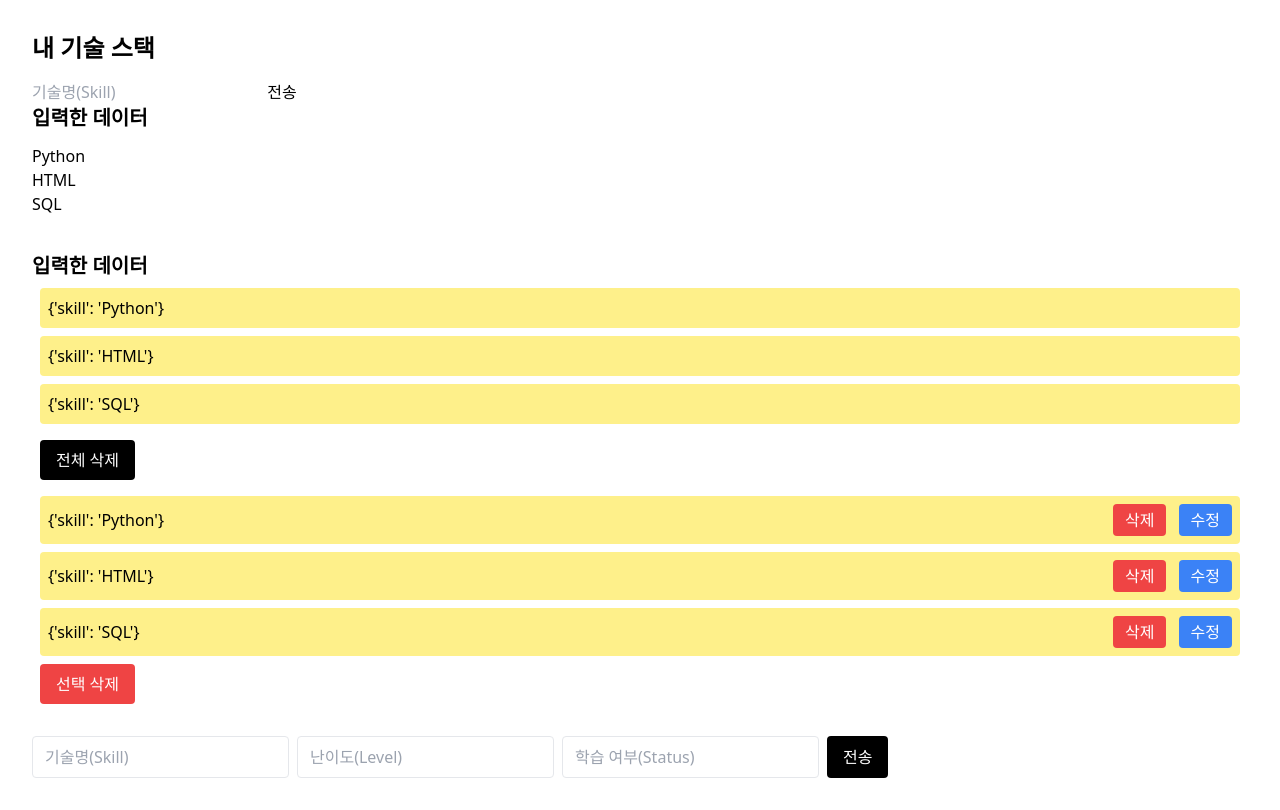
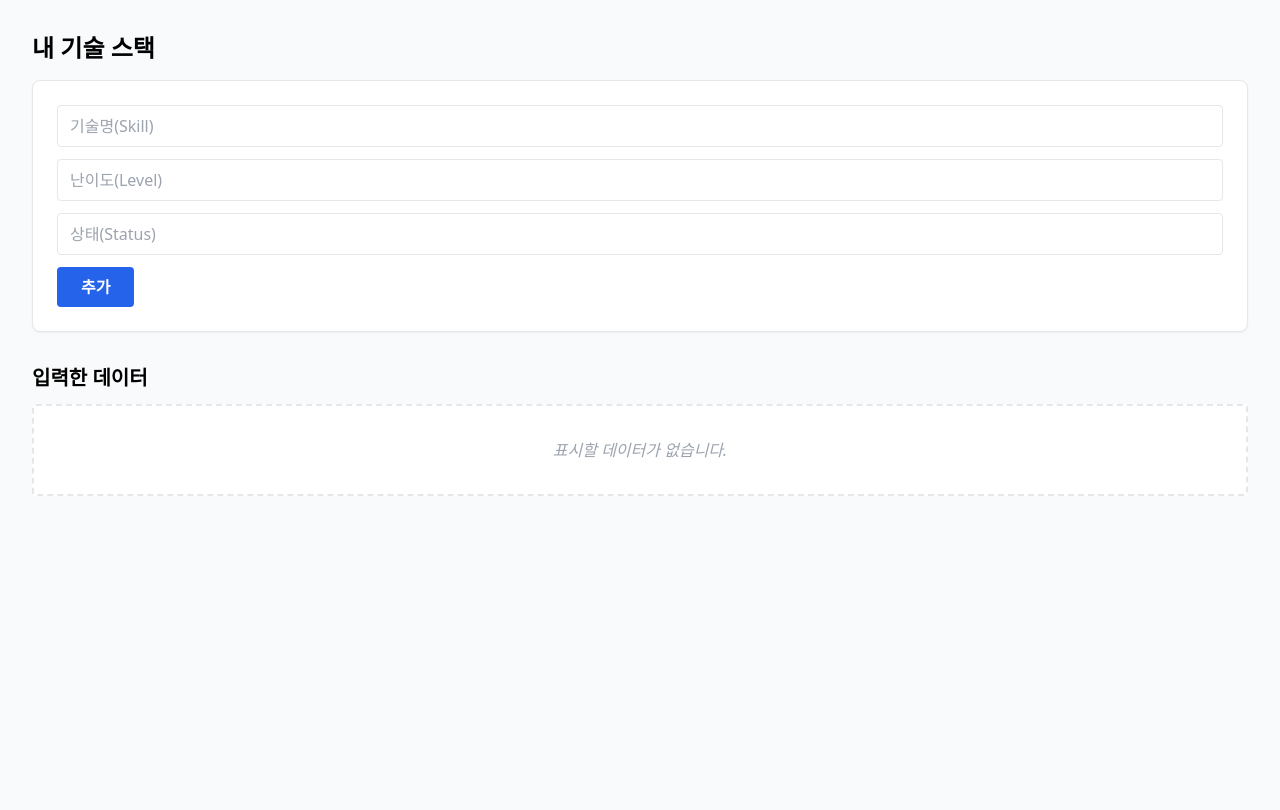
Before and after one commit to byeongju2008/project_flask, a Flask app: page / in a window 1280 px wide. After the commit the page ends 496 px from the top, so only its background shows below. Run offline with Flask 3, Linux system fonts and the light colour scheme; some libraries are stand-ins or nearby versions.

Commit message:
딕셔너리 다속성 create read delete 구현

```diff
--- a/app.py
+++ b/app.py
@@ -2,11 +2,7 @@ from flask import Flask, render_template, request, redirect
 
 app = Flask(__name__)
 
-messages = [
-    {"skill": "Python"},
-    {"skill": "HTML"},
-    {"skill": "SQL"}
-]
+messages = []
 
 @app.route('/')
 def home():
@@ -15,45 +11,38 @@ def home():
 @app.route('/send', methods=['POST'])
 def send():
     skill = request.form.get('skill', '').strip()
-    if not skill:
-        return redirect('/')
-    messages.append({"skill": skill})
+    level = request.form.get('level', '').strip()
+    status = request.form.get('status', '').strip()
+    if skill and level and status:
+        messages.append({"skill": skill, "level": level, "status": status})
     return redirect('/')
 
+# 개별 삭제 (버튼 방식 대응)
 @app.route('/delete', methods=['POST'])
-def delete():
-    index = int(request.form.get('index'))
-    messages.pop(index)
+def delete_one():
+    index_str = request.form.get('index')
+    if index_str is not None:
+        index = int(index_str)
+        if 0 <= index < len(messages):
+            messages.pop(index)
     return redirect('/')
 
+# 선택 삭제
+@app.route('/delete_selected', methods=['POST'])
+def delete_selected():
+    indexes = request.form.getlist('delete_indexes')
+    # 큰 인덱스부터 지워야 리스트 순서가 꼬이지 않음
+    indexes = sorted([int(i) for i in indexes], reverse=True)
+    for index in indexes:
+        if 0 <= index < len(messages):
+            messages.pop(index)
+    return redirect('/')
+
+# 전체 삭제
 @app.route('/delete_all', methods=['POST'])
 def delete_all():
     messages.clear()
     return redirect('/')
 
-@app.route('/delete_selected', methods=['POST'])
-def delete_selected():
-    indexes = request.form.getlist('delete_indexes')
-    indexes = [int(index) for index in indexes]
-    indexes.sort(reverse=True)
-    for index in indexes:
-        messages.pop(index)
-    return redirect('/')
-
-@app.route('/edit/<int:index>')
-def edit(index):
-	return render_template('edit.html', index=index, item=messages[index])
-
-@app.route('/update', methods=['POST'])
-def update():
-	index = int(request.form['index'])
-	value = request.form.get('value')
-
-	if value.strip()=="":
-		return redirect(f'/edit/{index}')
-
-	messages[index] = {"skill": value}
-	return redirect('/')
-
-if __name__ == "__main__":
+if __name__ == '__main__':
     app.run(host="0.0.0.0", port=5000, debug=True)
--- a/templates/index.html
+++ b/templates/index.html
@@ -4,67 +4,66 @@
     <title>내 기술 스택</title>
     <script src="https://cdn.tailwindcss.com"></script>
 </head>
-<body class="p-8">
+<body class="p-8 bg-gray-50">
     <h1 class="text-2xl font-bold mb-4">내 기술 스택</h1>
 
-    <form action="/send" method="POST">
-        <input type="text" name="skill" placeholder="기술명(Skill)">
-        <button type="submit">전송</button>
+    <!-- 데이터 입력 폼 -->
+    <form action="/send" method="POST" class="mb-8 flex flex-col gap-3 items-start bg-white p-6 rounded-lg shadow-sm border">
+        <input type="text" name="skill" placeholder="기술명(Skill)" class="border px-3 py-2 rounded w-full" required>
+        <input type="text" name="level" placeholder="난이도(Level)" class="border px-3 py-2 rounded w-full" required>
+        <input type="text" name="status" placeholder="상태(Status)" class="border px-3 py-2 rounded w-full" required>
+        <button type="submit" class="bg-blue-600 text-white px-6 py-2 rounded hover:bg-blue-700 font-bold w-fit transition">
+            추가
+        </button>
     </form>
 
     <h2 class="text-xl font-bold mb-3">입력한 데이터</h2>
 
-    {% for item in messages %}
-	<p>{{ item["skill"] }}</p>
-    {% endfor %}
+    {% if messages %}
+    <form action="/delete_selected" method="post">
+        <div class="border rounded-lg divide-y overflow-hidden shadow-sm bg-white">
+            {% for item in messages %}
+            <div class="p-4 flex justify-between items-center hover:bg-gray-50 transition">
+                <div class="flex items-center gap-3">
+                    <!-- name="delete_indexes" 로 서버와 통신 -->
+                    <input type="checkbox" name="delete_indexes" value="{{ loop.index0 }}" class="w-4 h-4 cursor-pointer">
+                    <div>
+                        <span class="font-bold text-lg text-gray-800">{{ item['skill'] }}</span>
+                        <span class="text-sm text-gray-500 ml-2">({{ item['level'] }} / {{ item['status'] }})</span>
+                    </div>
+                </div>
+
+                <!-- 개별 삭제 버튼 -->
+                <button type="submit" formaction="/delete" name="index" value="{{ loop.index0 }}"
+                        class="bg-red-500 text-white px-3 py-1 rounded text-xs hover:bg-red-600 transition"
+                        onclick="return confirm('이 항목을 삭제할까요?')">
+                    삭제
+                </button>
+            </div>
+            {% endfor %}
+        </div>
+
+        <div class="mt-4 flex gap-2">
+            <!-- 이미지처럼 확인창 띄우기: onclick 추가 -->
+            <button type="submit"
+                    class="bg-orange-600 text-white px-4 py-2 rounded shadow hover:bg-orange-700 font-bold transition"
+                    onclick="return confirm('선택한 데이터를 삭제할까요?')">
+                선택 삭제
+            </button>
+    </form>
+
+            <form action="/delete_all" method="post">
+                <button type="submit" class="bg-red-800 text-white px-4 py-2 rounded shadow hover:bg-red-900 font-bold transition"
+                        onclick="return confirm('모든 데이터를 삭제하시겠습니까?')">
+                    전체 삭제
+                </button>
+            </form>
+        </div>
+    {% else %}
+    <div class="p-8 border-2 border-dashed border-gray-200 text-center rounded bg-white text-gray-400 italic">
+        표시할 데이터가 없습니다.
+    </div>
+    {% endif %}
 
 </body>
 </html>
-    <div>
-        <h2 class="mt-9 text-xl font-bold">입력한 데이터</h2>
-        {% for item in messages %}
-            <div class="bg-yellow-200 p-2 m-2 rounded flex justify-between items-center">
-               <span>{{ item }}</span>
-            </div>
-        {% endfor %}
-        <form action="/delete_all" method="post" class="inline">
-            <button type="submit" class="bg-black text-white px-4 py-2 rounded m-2">
-                전체 삭제
-             </button>
-        </form>
-        <form action="/delete_selected" method="post">
-            {% for item in messages %}
-                <div class="bg-yellow-200 p-2 m-2 rounded flex justify-between items-center">
-                    <span>{{ item }}</span>
-                    <div>
-                        <form action="/delete" method="post" style="display:inline;">
-                            <input type="hidden" name="index" value="{{ loop.index0 }}">
-                            <button type="submit" class="ml-2 bg-red-500 text-white px-3 py-1 rounded"
-                                    onclick="return confirm('정말 삭제할까요?')">
-                                삭제
-                            </button>
-                        </form>
-                        <form action="/edit/{{ loop.index0 }}" method="get" style="display:inline;">
-                            <button type="submit" class="ml-2 bg-blue-500 text-white px-3 py-1 rounded">
-                                수정
-                            </button>
-                        </form>
-                    </div>
-                </div>
-            {% endfor %}
-
-            <button type="submit" class="ml-2 bg-red-500 text-white px-4 py-2 rounded">
-                선택 삭제
-            </button>
-        </form>
-    </div>
-
-
-    <form action="/send" method="POST" class="mt-8 flex gap-2">
-        <input type="text" name="skill" placeholder="기술명(Skill)" class="border px-3 py-2 rounded">
-        <input type="text" name="level" placeholder="난이도(Level)" class="border px-3 py-2 rounded">
-        <input type="text" name="status" placeholder="학습 여부(Status)" class="border px-3 py-2 rounded">
-        <button type="submit" class="bg-black text-white px-4 py-2 rounded">전송</button>
-    </form>
-</body>
-</html>
```
Also changed, not shown: README.md.
